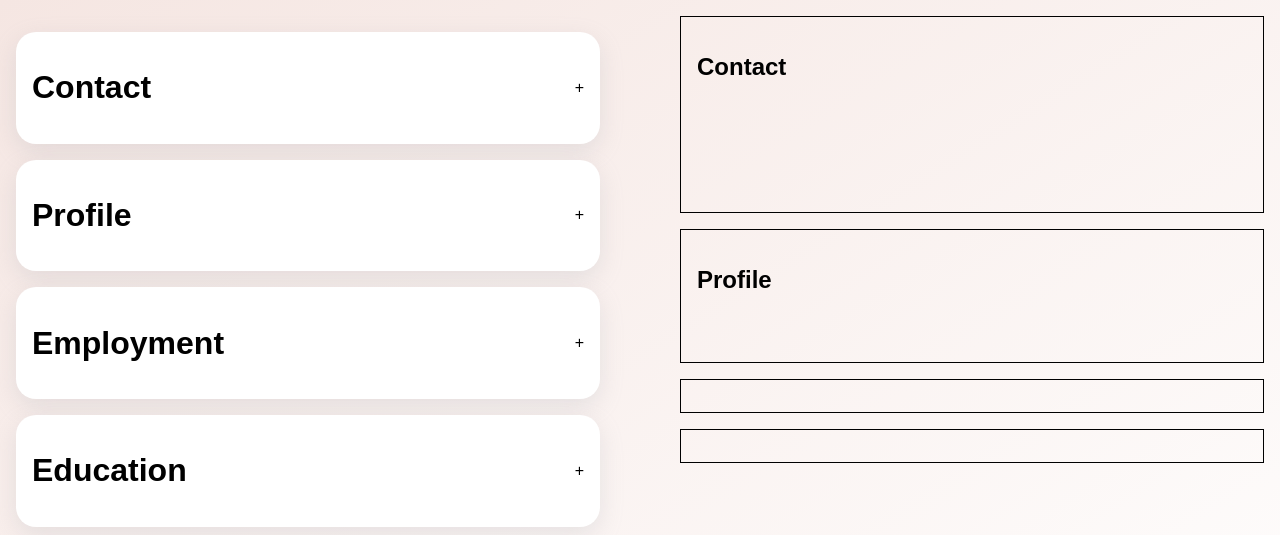
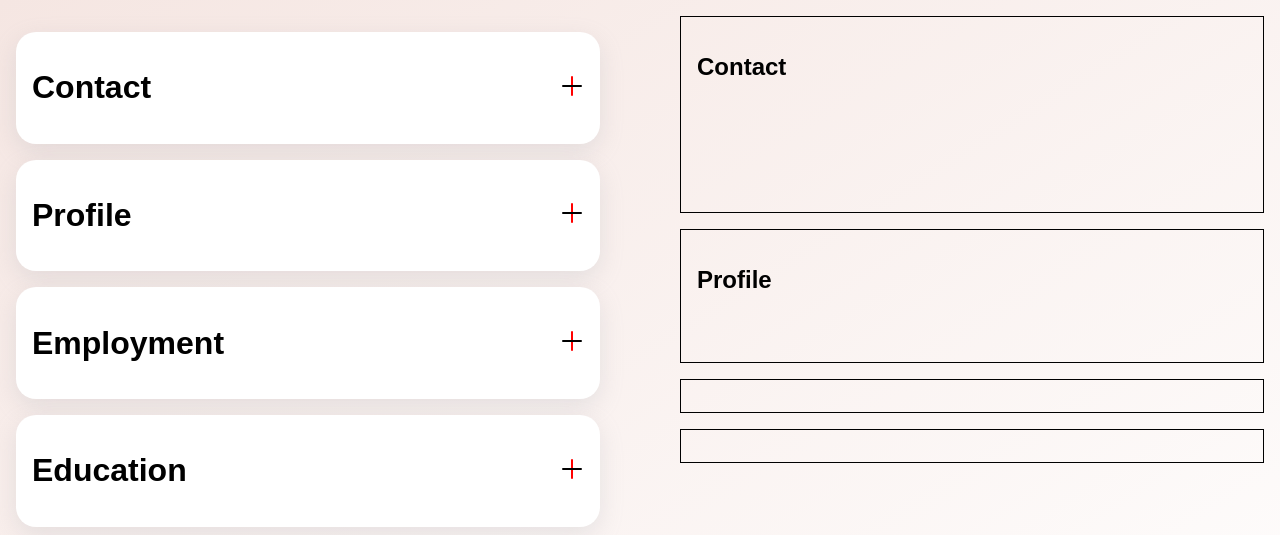
Before and after one commit to Jonathan-Winter-Dev/cv-maker, a React (Vite) app: page / in a window 1280 px wide. Shown: the top 535 px of the page. Built offline with nearby package versions, Linux system fonts and the light colour scheme.

Commit message:
add symbols to accordion

```diff
--- a/src/App.css
+++ b/src/App.css
@@ -436,6 +436,19 @@ template {
   display: grid;
 }
 
+.verticalBar {
+  position: absolute;
+  color: red;
+}
+
+.horizontalBar {
+  transform: rotate(90deg);
+}
+
+.verticalBar.accordionVisible {
+  transform: rotate(90deg);
+}
+
 button,
 input[type="submit"] {
   border: solid 1px black;
--- a/src/components/Accordion.jsx
+++ b/src/components/Accordion.jsx
@@ -15,9 +15,43 @@ export default function Accordion({ title, content }) {
     <div className={`accordion ${isActive ? "accordionVisible" : ""}`}>
       <div className="accordionTitle" onClick={handleUpdateActive}>
         <h1>{title}</h1>
-        <div>{isActive ? "-" : "+"}</div>
+        <div className="accordionVisibilitySymbol">
+          <svg
+            className={`verticalBar ${isActive ? "accordionVisible" : ""}`}
+            xmlns="http://w3.org"
+            viewBox="0 0 24 24"
+            width="24"
+            height="24"
+          >
+            <rect
+              x="11"
+              y="2"
+              width="2"
+              height="20"
+              rx="1"
+              ry="1"
+              fill="currentColor"
+            />
+          </svg>
+          <svg
+            className="horizontalBar"
+            xmlns="http://w3.org"
+            viewBox="0 0 24 24"
+            width="24"
+            height="24"
+          >
+            <rect
+              x="11"
+              y="2"
+              width="2"
+              height="20"
+              rx="1"
+              ry="1"
+              fill="currentColor"
+            />
+          </svg>
+        </div>
       </div>
-      {/* {isActive && <div className="accordionContent">{content}</div>} */}
       <div className="accordionContent">{content}</div>
     </div>
   );
```
